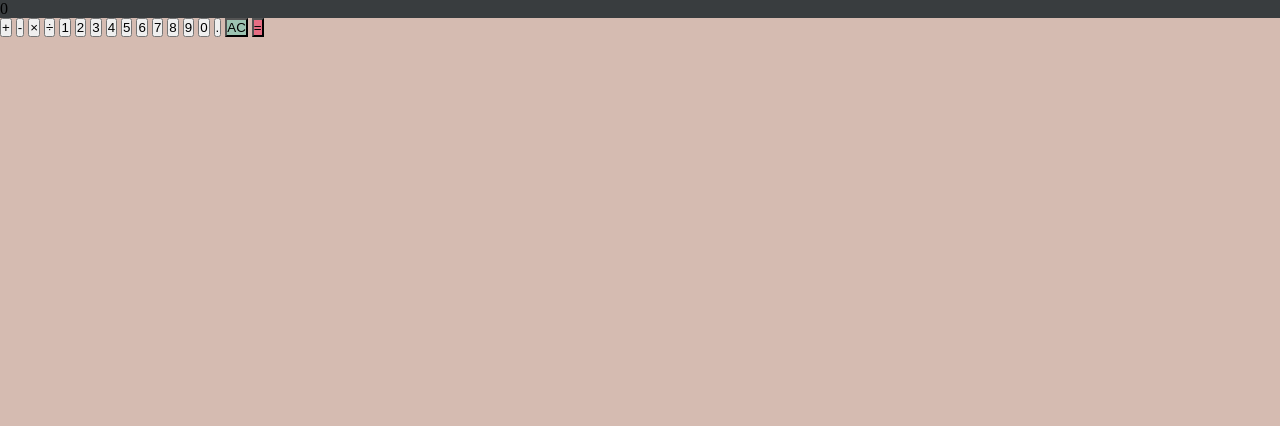
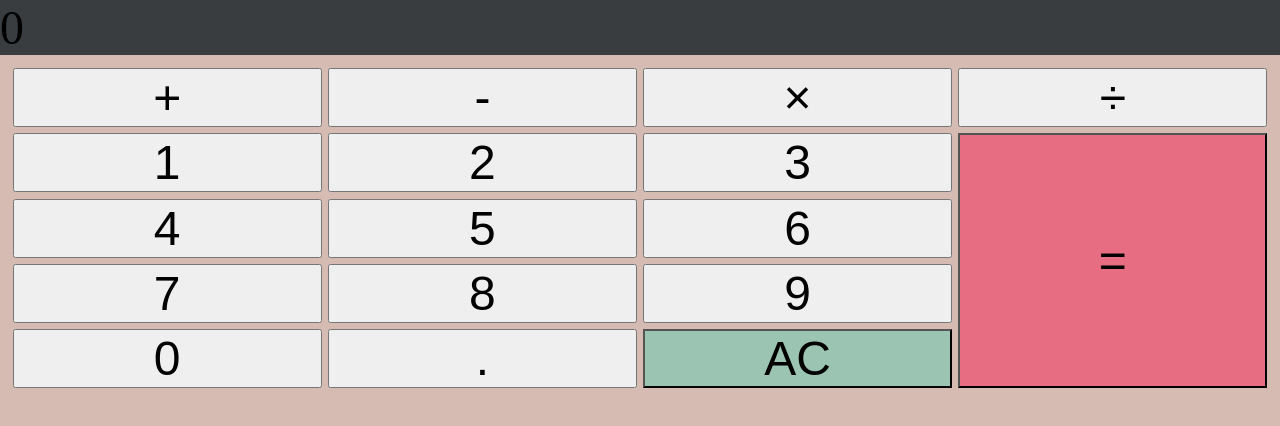
Before and after one commit to mkatenolan/calculator, a plain HTML site: page index.html in a window 1280 px wide. Drawn offline with Linux system fonts and the light colour scheme.

Commit message:
Use CSS grid to display keys

```diff
--- a/stylesheet.css
+++ b/stylesheet.css
@@ -14,6 +14,22 @@ body {
   background-color: #D5BBB1;
 }
 
+.calculator {
+
+  font-size: 3rem;
+}
+
+button {
+  font-size: 3rem;
+}
+
+.keys {
+  display: grid;
+  grid-template-columns: repeat(4, 1fr);
+  grid-gap: 0.5vw 0.5vw;
+  padding: 1vw;
+}
+
 #display {
   background-color: #393D3F;
 }
@@ -24,4 +40,7 @@ body {
 
 #equals {
   background-color: #E76D83;
+  grid-row-start: 2;
+  grid-column-start: 4;
+  grid-row-end: 6;
 }
```
